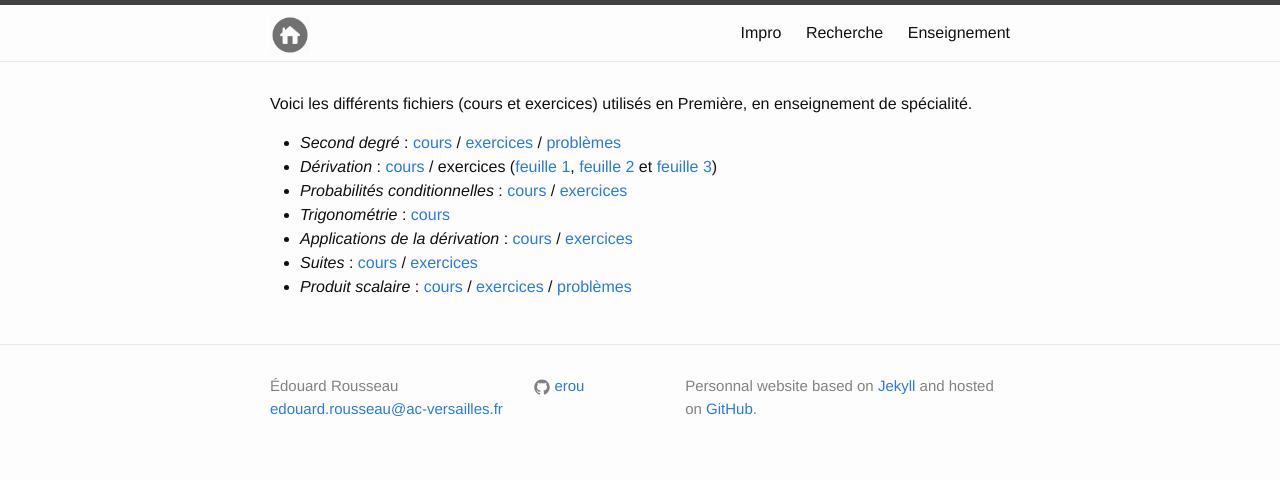
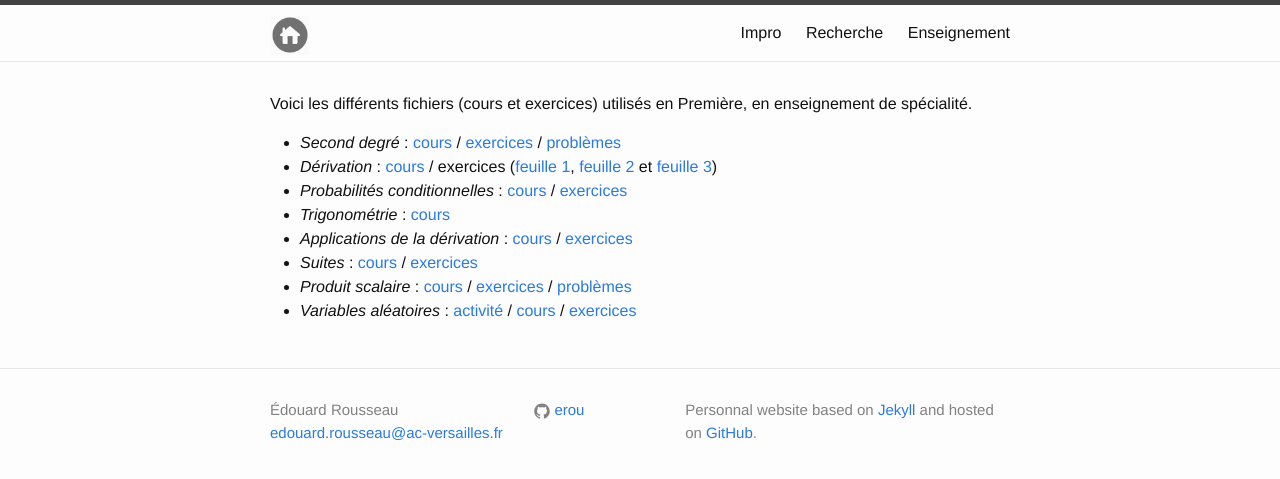
Before and after one commit to erou/erou.github.io, a Jekyll site: the page built from teaching/corot-premiere.md, in a window 1280 px wide. Shown: the top 479 px of the page. Built offline with Jekyll 4.4.1, drawn with Linux system fonts in a browser that asks for light colours.

Commit message:
new chapter

```diff
--- a/teaching/corot-premiere.md
+++ b/teaching/corot-premiere.md
@@ -18,3 +18,4 @@ enseignement de spécialité.
   [exercices](exos-application-derivation.pdf)
 * *Suites* : [cours](cours-suites.pdf) / [exercices](exos-suites.pdf)
 * *Produit scalaire* : [cours](cours-produit-scalaire.pdf) / [exercices](exos-produit-scalaire.pdf) / [problèmes](problemes-produit-scalaire.pdf)
+* *Variables aléatoires* : [activité](activite-produit-scalaire.pdf) / [cours](cours-variables-aléatoires.pdf) / [exercices](exos-variables-aléatoires.pdf)
```
Also changed, not shown: 3 other files.
